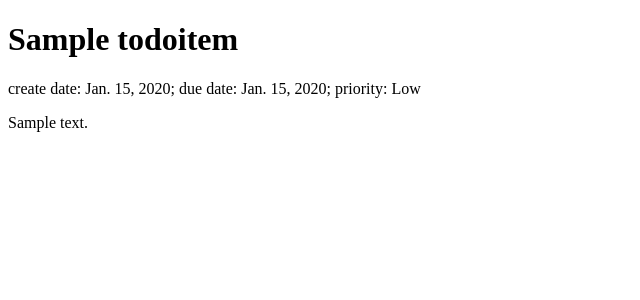
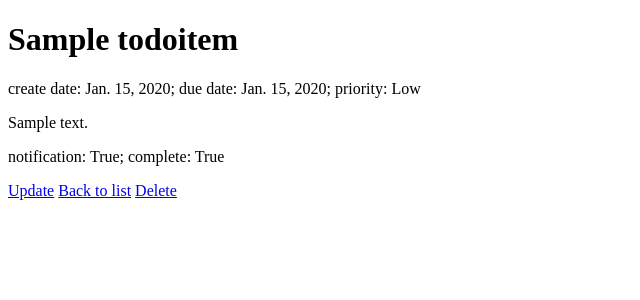
Before and after one commit to LeoXiao001/job_todo_list, a Django app: page /item_detail/1 in a window 1280 px wide. Shown: the part 26-326 px from the top of the page, without its empty margins (0-640 px from the left). Run offline with Django 3.2, Linux system fonts and the light colour scheme; tables that the repository leaves empty hold one stand-in row (values such as "Sample post").

Commit message:
add item update, item delete, and list delete

```diff
--- a/todo_list/models.py
+++ b/todo_list/models.py
@@ -1,6 +1,6 @@
 from django.db import models
 from django.conf import settings
-
+from django.urls import reverse
 
 class ToDoList(models.Model):
     list_name = models.CharField(max_length=50)
@@ -9,6 +9,9 @@ class ToDoList(models.Model):
 
     def __str__(self):
         return self.list_name
+
+    def get_absolute_url(self):
+        return reverse('list_detail', args=[str(self.id)])
 
 
 class ToDoItem(models.Model):
@@ -30,3 +33,6 @@ class ToDoItem(models.Model):
 
     def __str__(self):
         return self.item_name
+
+    def get_absolute_url(self):
+        return reverse('item_detail', args=[str(self.id)])
--- a/todo_list/templates/todo_list/item_detail.html
+++ b/todo_list/templates/todo_list/item_detail.html
@@ -6,4 +6,8 @@
     <h1>{{ object.item_name}}</h1>
     <p>create date: {{ object.create_date }}; due date: {{ object.due_date }}; priority: {{ object.get_priority_display}}</p>
     <p>{{ object.description }}</p>
+    <p>notification: {{ object.notification }}; complete: {{ object.complete }}</p>
+    <a href="{% url 'item_update' object.id %}">Update</a>
+    <a href="{% url 'list_detail' object.list.id %}" class="button">Back to list</a>
+    <a href="{% url 'item_delete' object.id %}">Delete</a>
 {% endblock content %}
--- a/todo_list/templates/todo_list/list_detail.html
+++ b/todo_list/templates/todo_list/list_detail.html
@@ -5,7 +5,8 @@
 {% block content %}
     <h1>{{ object.list_name }}</h1>
     <p>create date: {{ object.create_date }}</p>
-    <li><a href="{% url 'item_create' object.id %}">Create new item</a></li>
+    <a href="{% url 'item_create' object.id %}">Create new item</a>
+    <a href="{% url 'list_delete' object.id %}">Delete list</a>
     <ul>
         {% for item in object.items.all %}
             <li><a href="{% url 'item_detail' item.id %}">{{ item.item_name }}</a> priority: {{ item.get_priority_display }} due date: {{ item.due_date }}</li>
@@ -13,4 +14,5 @@
             <li>No todo item.</li>
         {% endfor %}
     </ul>
+    <a href="{% url 'dashboard' %}" class="button">Back to dashboard</a>
 {% endblock content %}
--- a/todo_list/urls.py
+++ b/todo_list/urls.py
@@ -1,6 +1,6 @@
 from django.urls import path
 from django.contrib.auth import views as auth_views
-from .views import TodoitemDetailView, TodolistDetailView
+from .views import TodoitemDetailView, TodolistDetailView, TodoitemUpdateView, TodoitemDeleteView, TodolistDeleteView
 from . import views
 
 
@@ -9,9 +9,12 @@ urlpatterns = [
     # list related
     path('create_list/', views.todolist_create, name='list_create'),
     path('list_detail/<int:pk>', TodolistDetailView.as_view(), name='list_detail'),
+    path('list_delete/<int:pk>', TodolistDeleteView.as_view(), name='list_delete'),
     # item related
     path('create_item/<int:list_id>', views.todoitem_create, name='item_create'),
     path('item_detail/<int:pk>', TodoitemDetailView.as_view(), name='item_detail'),
+    path('item_update/<int:pk>', TodoitemUpdateView.as_view(), name='item_update'),
+    path('item_delete/<int:pk>', TodoitemDeleteView.as_view(), name='item_delete'),
     # user login/out
     path('login/', auth_views.LoginView.as_view(), name='login'),
     path('logout/', auth_views.LogoutView.as_view(), name='logout'),
--- a/todo_list/views.py
+++ b/todo_list/views.py
@@ -3,6 +3,8 @@ from django.http import HttpResponse
 from django.contrib.auth import authenticate, login
 from django.contrib.auth.decorators import login_required
 from django.views.generic.detail import DetailView
+from django.views.generic.edit import UpdateView, DeleteView
+from django.urls import reverse_lazy
 
 from .forms import UserRegistrationForm, ListCreateForm, ItemCreateForm
 from .models import ToDoList, ToDoItem
@@ -80,7 +82,8 @@ def todoitem_create(request, list_id):
                 new_item.list = list
                 new_item.save()
 
-                return redirect('dashboard')
+                # return redirect('dashboard')
+                return redirect(list)
         else:
             form = ItemCreateForm()
 
@@ -88,6 +91,21 @@ def todoitem_create(request, list_id):
 
     else:
         return redirect('dashboard')
+
+
+class TodoitemUpdateView(UpdateView):
+    model = ToDoItem
+    template_name = 'todo_list/item_update.html'
+    fields = ['item_name', 'due_date', 'priority', 'description', 'notification', 'complete']
+
+
+class TodoitemDeleteView(DeleteView):
+    model = ToDoItem
+    template_name = 'todo_list/item_confirm_delete.html'
+
+    def get_success_url(self):
+        list_id = ToDoItem.objects.get(pk=self.kwargs['pk']).list.id
+        return reverse_lazy('list_detail', args=[str(list_id)])
 
 
 class TodoitemDetailView(DetailView):
@@ -98,3 +116,9 @@ class TodoitemDetailView(DetailView):
 class TodolistDetailView(DetailView):
     model = ToDoList
     template_name = 'todo_list/list_detail.html'
+
+
+class TodolistDeleteView(DeleteView):
+    model = ToDoList
+    template_name = 'todo_list/list_confirm_delete.html'
+    success_url = reverse_lazy('dashboard')
```
Also changed, not shown: todo_list/templates/todo_list/item_confirm_delete.html (added, +11 -0 lines), todo_list/templates/todo_list/item_update.html (added, +12 -0 lines), todo_list/templates/todo_list/list_confirm_delete.html (added, +11 -0 lines).
